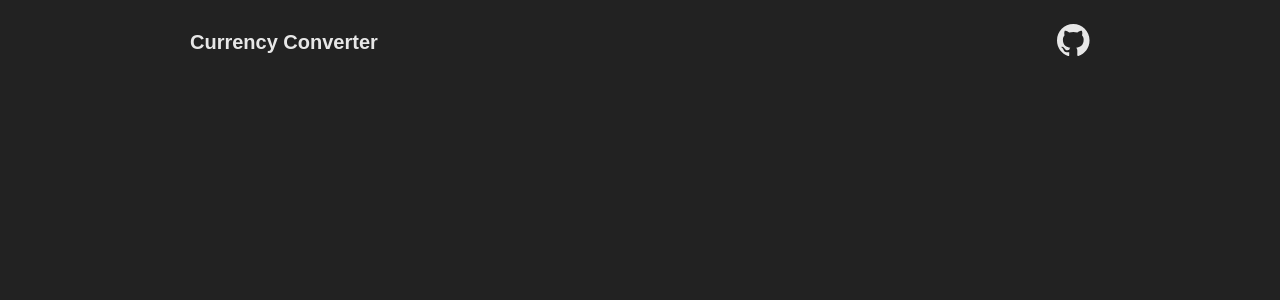
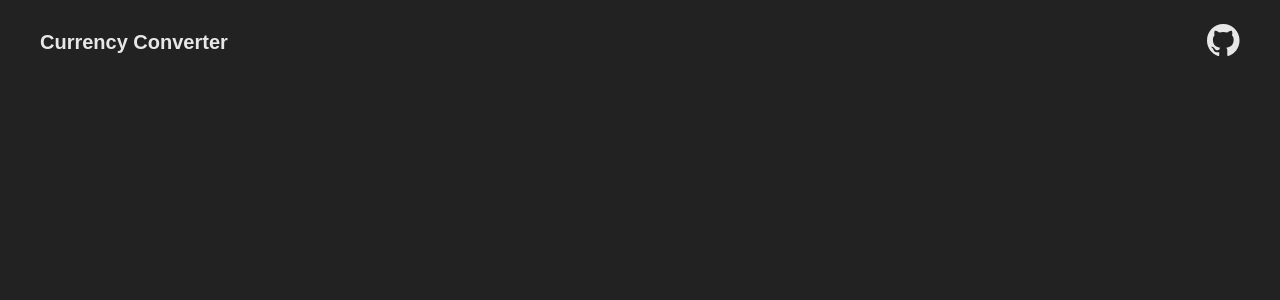
Before and after one commit to zerescas/currency-converter, a Vue app: page / in a window 1280 px wide. Shown: the top 300 px of the page. Built offline with nearby package versions, Linux system fonts and the light colour scheme.

Commit message:
_variables.scss: set content max-width to 1200px

```diff
--- a/src/assets/scss/_variables.scss
+++ b/src/assets/scss/_variables.scss
@@ -4,4 +4,4 @@ $desktop-breakpoint: 768px;
 
 /* Content */
 $content-x-padding: 24px;
-$content-max-width: 900px;
+$content-max-width: 1200px;
```
